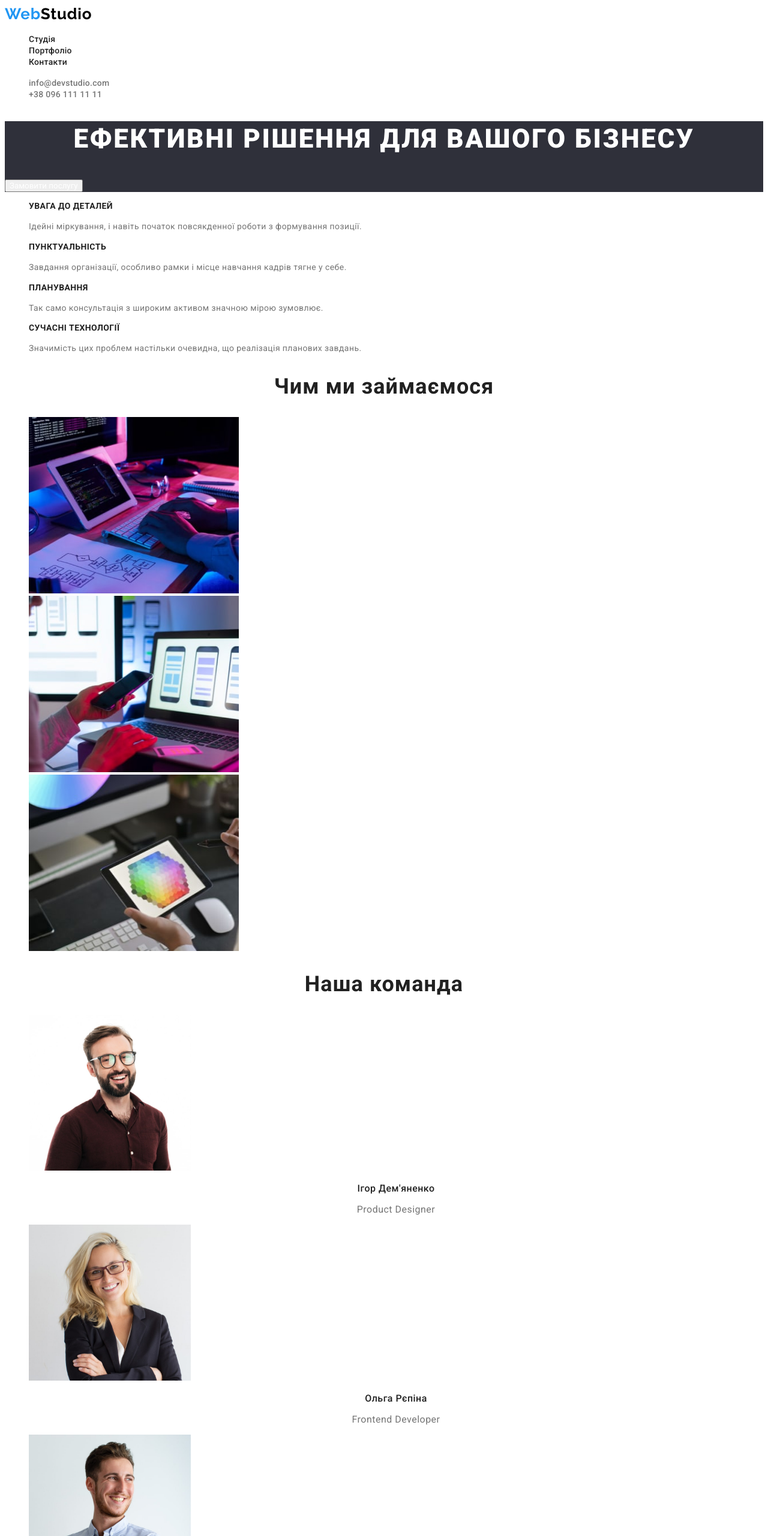
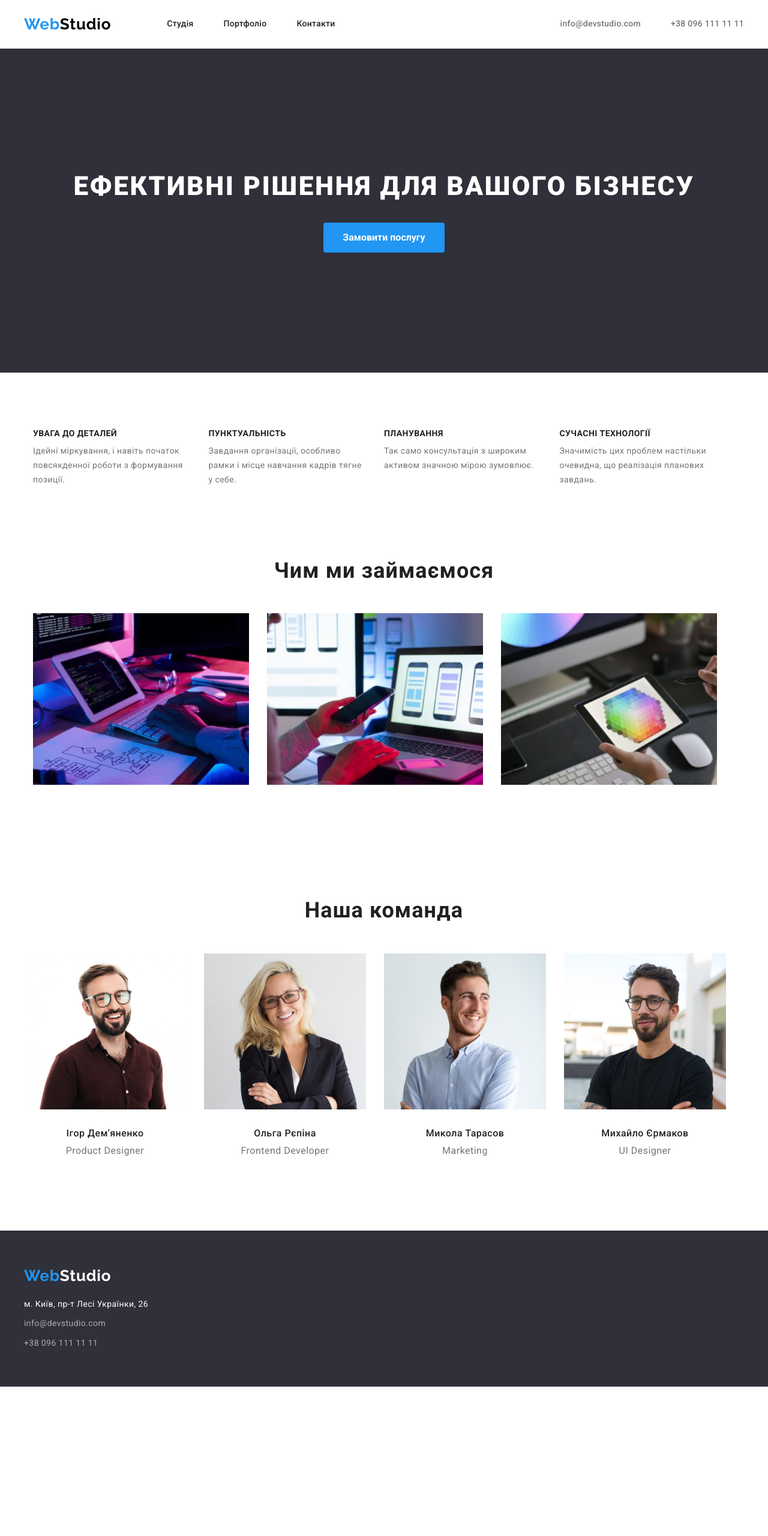
Before and after one commit to belinskiy-and/webstudio, a plain HTML site: page index.html in a window 1280 px wide. Shown: the top 2560 px of the page at 60% size. After the commit the page ends 2311 px from the top, so only its background shows below. Drawn offline with Linux system fonts and the light colour scheme.

Commit message:
worked lesson 03

```diff
--- a/css/style.css
+++ b/css/style.css
@@ -1,6 +1,6 @@
 :root {
     /* Accent color */
-    --accent-color: #2196F3;
+    --accent-color: #2196f3;
 
     /* Logo text color */
     --primary-logo-text-color: #000000;
@@ -25,6 +25,42 @@
     --secondary-font-family: Raleway, sans-serif;
 }
 
+/* --------------- Reset --------------- */
+
+*,
+*::before,
+*::after {
+    box-sizing: border-box;
+}
+
+html,
+body {
+    height: 100%;
+    margin: 0;
+}
+
+p,
+h1,
+h2,
+h3,
+h4,
+h5,
+h6 {
+    margin: 0;
+}
+
+ul {
+    margin: 0;
+    padding: 0;
+}
+
+button {
+    font-family: inherit;
+    cursor: pointer;
+}
+
+/* ----------------------------------- */
+
 body {
     font-family: var(--primary-font-family);
 }
@@ -46,10 +82,27 @@ body {
     color: var(--title-text-color);
 }
 
+.container {
+    width: 1200px;
+    padding: 0 15px;
+    margin: 0 auto;
+}
+
 /* --------------- HEADER --------------- */
 
 .header {
+}
 
+.header-container {
+    display: flex;
+    padding: 25px 0;
+}
+
+.nav {
+    display: flex;
+    align-items: center;
+    gap: 93px;
+    margin-right: auto;
 }
 
 .logo-link {
@@ -65,7 +118,23 @@ body {
     color: var(--accent-color);
 }
 
+.nav-list {
+    height: 100%;
+    display: flex;
+    align-items: center;
+    gap: 50px;
+}
+
+.nav-item {
+    height: 100%;
+}
+
 .nav-link {
+    height: 100%;
+
+    display: flex;
+    align-items: center;
+
     font-weight: 500;
     font-size: 14px;
     line-height: 1.14;
@@ -73,7 +142,22 @@ body {
     color: var(--primary-header-text-color);
 }
 
+.header-list {
+    display: flex;
+    align-items: center;
+    gap: 50px;
+}
+
+.header-item {
+    height: 100%;
+}
+
 .header-link {
+    height: 100%;
+
+    display: flex;
+    align-items: center;
+
     font-weight: 500;
     font-size: 14px;
     line-height: 1.14;
@@ -91,11 +175,15 @@ body {
 /* --------------- HERO --------------- */
 
 .hero {
+    padding: 200px 0;
+
     /* !!! ВРЕМЕННО */
-    background-color: #2F303A;
+    background-color: #2f303a;
 }
 
 .hero-title {
+    margin-bottom: 30px;
+
     font-weight: 900;
     font-size: 44px;
     line-height: 1.36;
@@ -107,11 +195,28 @@ body {
 }
 
 .hero-btn {
+    display: block;
+    margin: 0 auto;
+    padding: 10px 32px;
+
     font-family: inherit;
+    font-weight: 700;
+    font-size: 16px;
+    line-height: 1.86;
     color: var(--primary-hero-text-color);
+
+    background-color: var(--accent-color);
+    border-color: var(--accent-color);
+    border: none;
+    border-radius: 4px;
 }
 
 /* --------------- ADVANTAGES --------------- */
+
+.advantages-container {
+    padding-top: 94px;
+    padding-bottom: 118px;
+}
 
 .visually-hidden {
     position: absolute;
@@ -127,7 +232,19 @@ body {
     overflow: hidden;
 }
 
+.advantages-list {
+    display: flex;
+    flex-wrap: wrap;
+    gap: 30px;
+}
+
+.advantages-item {
+    flex-basis: calc(100% / 4 - 30px);
+}
+
 .advantages-title {
+    margin-bottom: 10px;
+
     font-weight: 700;
     font-size: 14px;
     line-height: 1.14;
@@ -145,7 +262,59 @@ body {
 
 /* --------------- SPECIFICITY --------------- */
 
+.specificity-container {
+    padding-bottom: 94px;
+}
+
+.section-title {
+    margin-bottom: 50px;
+}
+
+.specificity-list {
+    display: flex;
+    flex-wrap: wrap;
+    gap: 30px;
+}
+
+.specificity-item {
+    flex-basis: calc(100% / 3 - 30px);
+}
+
+.specificity-image {
+    width: 100%;
+    height: auto;
+
+    display: block;
+}
+
+/* --------------- TEAM --------------- */
+
+.team-container {
+    padding: 94px 0;
+}
+
+.team-list {
+    display: flex;
+    flex-wrap: wrap;
+    gap: 30px;
+}
+
+.team-item {
+    flex-basis: calc(100% / 4 - 30px);
+    padding-bottom: 30px;
+}
+
+.team-photo {
+    width: 100%;
+    height: auto;
+
+    display: block;
+    margin-bottom: 30px;
+}
+
 .team-title {
+    margin-bottom: 10px;
+
     font-weight: 500;
     font-size: 16px;
     line-height: 1.19;
@@ -166,20 +335,38 @@ body {
 
 .footer {
     /* !!! ВРЕМЕННО */
-    background-color: #2F303A;
+    background-color: #2f303a;
 }
 
-.footer .logo-link {
+.footer-container {
+    padding: 60px 0;
+}
+
+.logo-link.footer {
+    margin-bottom: 20px;
+}
+
+.footer.logo-link {
+    display: block;
+
     color: var(--secondary-logo-text-color);
 }
 
 .footer-address {
+    margin-bottom: 9px;
+
     font-style: normal;
     font-weight: 400;
     font-size: 14px;
     line-height: 1.71;
     letter-spacing: 0.03em;
-    color: #FFFFFF;
+    color: #ffffff;
+}
+
+.footer-list {
+    display: flex;
+    flex-direction: column;
+    gap: 9px;
 }
 
 .footer-link {
@@ -194,7 +381,21 @@ body {
 
 /* --------------- ACTIONS --------------- */
 
+.projects-container {
+    padding: 94px 0;
+}
+
+.projects-filter-list {
+    display: flex;
+    justify-content: center;
+    flex-wrap: wrap;
+    gap: 8px;
+    margin-bottom: 50px;
+}
+
 .projects-filter-btn {
+    padding: 6px 22px;
+
     font-family: inherit;
     font-weight: 500;
     font-size: 16px;
@@ -202,9 +403,43 @@ body {
     text-align: center;
     letter-spacing: 0.03em;
     color: var(--primary-btn-color);
+
+    background-color: #F5F4FA;
+    border: none;
+    border-radius: 4px;
+}
+
+.projects-filter-btn.active {
+    color: #ffffff;
+    background-color: var(--accent-color);
+}
+
+.projects-list {
+    display: flex;
+    flex-wrap: wrap;
+    gap: 30px;
+}
+
+.portfolio-item {
+    flex-basis: calc(100% / 3 - 30px);
+}
+
+.project-image {
+    width: 100%;
+    height: auto;
+
+    display: block;
+    margin-bottom: 20px;
+
+}
+
+.project-description {
+    padding: 20px 24px;
 }
 
 .project-title {
+    margin-bottom: 4px;
+
     font-weight: 700;
     font-size: 18px;
     line-height: 2;
--- a/index.html
+++ b/index.html
@@ -1,5 +1,6 @@
 <!DOCTYPE html>
 <html lang="uk">
+
 <head>
     <meta charset="UTF-8">
     <meta http-equiv="X-UA-Compatible" content="IE=edge">
@@ -7,12 +8,16 @@
     <title>WebStudio</title>
     <link rel="preconnect" href="https://fonts.googleapis.com">
     <link rel="preconnect" href="https://fonts.gstatic.com" crossorigin>
-    <link href="https://fonts.googleapis.com/css2?family=Raleway:wght@700&family=Roboto:wght@400;500;700;900&display=swap" rel="stylesheet">
+    <link
+        href="https://fonts.googleapis.com/css2?family=Raleway:wght@700&family=Roboto:wght@400;500;700;900&display=swap"
+        rel="stylesheet">
     <link rel="stylesheet" href="./css/style.css">
 </head>
+
 <body>
     <!-- Header -->
     <header class="header">
+        <div class="container header-container">
             <nav class="nav">
                 <a href="./" class="logo-link link" lang="en"><span class="accent">Web</span>Studio</a>
 
@@ -24,31 +29,39 @@
             </nav>
 
             <ul class="header-list list">
-            <li class="header-item"><a class="header-link link" href="mailto:info@devstudio.com">info@devstudio.com</a></li>
+                <li class="header-item"><a class="header-link link"
+                        href="mailto:info@devstudio.com">info@devstudio.com</a></li>
                 <li class="header-item"><a class="header-link link" href="tel:+380961111111">+38 096 111 11 11</a></li>
             </ul>
+        </div>
     </header>
 
     <!-- Main -->
     <main>
         <!-- Hero section -->
         <section class="hero">
+            <div class="container">
                 <h1 class="hero-title">Ефективні рішення для вашого бізнесу</h1>
                 <button class="hero-btn" type="button">Замовити послугу</button>
+            </div>
+
         </section>
 
         <!-- Advantages section -->
         <section class="advantages">
+            <div class="container advantages-container">
                 <h2 class="visually-hidden">Наші переваги</h2>
 
                 <ul class="advantages-list list">
                     <li class="advantages-item">
                         <h3 class="advantages-title">УВАГА ДО ДЕТАЛЕЙ</h3>
-                    <p class="advantages-text">Ідейні міркування, і навіть початок повсякденної роботи з формування позиції.</p>
+                        <p class="advantages-text">Ідейні міркування, і навіть початок повсякденної роботи з формування
+                            позиції.</p>
                     </li>
                     <li class="advantages-item">
                         <h3 class="advantages-title">ПУНКТУАЛЬНІСТЬ</h3>
-                    <p class="advantages-text">Завдання організації, особливо рамки і місце навчання кадрів тягне у себе.</p>
+                        <p class="advantages-text">Завдання організації, особливо рамки і місце навчання кадрів тягне у
+                            себе.</p>
                     </li>
                     <li class="advantages-item">
                         <h3 class="advantages-title">ПЛАНУВАННЯ</h3>
@@ -56,58 +69,75 @@
                     </li>
                     <li class="advantages-item">
                         <h3 class="advantages-title">СУЧАСНІ ТЕХНОЛОГІЇ</h3>
-                    <p class="advantages-text">Значимість цих проблем настільки очевидна, що реалізація планових завдань.</p>
+                        <p class="advantages-text">Значимість цих проблем настільки очевидна, що реалізація планових
+                            завдань.</p>
                     </li>
                 </ul>
+            </div>
         </section>
 
         <!-- Our specificity section -->
         <section class="specificity">
+            <div class="container specificity-container">
                 <h2 class="section-title">Чим ми займаємося</h2>
 
                 <ul class="specificity-list list">
-                <li class="specificity-item"><img src="./images/specific-img1.jpg" alt="Чим ми займаємося 1" width="350" height="294"></li>
-                <li class="specificity-item"><img src="./images/specific-img2.jpg" alt="Чим ми займаємося 2" width="350" height="294"></li>
-                <li class="specificity-item"><img src="./images/specific-img3.jpg" alt="Чим ми займаємося 3" width="350" height="294"></li>
+                    <li class="specificity-item"><img class="specificity-image" src="./images/specific-img1.jpg"
+                            alt="Чим ми займаємося 1" width="350" height="294"></li>
+                    <li class="specificity-item"><img class="specificity-image" src="./images/specific-img2.jpg"
+                            alt="Чим ми займаємося 2" width="350" height="294"></li>
+                    <li class="specificity-item"><img class="specificity-image" src="./images/specific-img3.jpg"
+                            alt="Чим ми займаємося 3" width="350" height="294"></li>
                 </ul>
+            </div>
         </section>
 
         <!-- Team section -->
         <section class="team">
+            <div class="container team-container">
                 <h2 class="section-title">Наша команда</h2>
                 <ul class="team-list list">
                     <li class="team-item">
-                    <img src="./images/team-photo1.jpg" alt="Ігор Дем'яненко" width="270" height="260">
+                        <img class="team-photo" src="./images/team-photo1.jpg" alt="Ігор Дем'яненко" width="270"
+                            height="260">
                         <h3 class="team-title">Ігор Дем'яненко</h3>
                         <p class="team-position" lang="en">Product Designer</p>
                     </li>
                     <li class="team-item">
-                    <img src="./images/team-photo2.jpg" alt="Ольга Рєпіна" width="270" height="260">
+                        <img class="team-photo" src="./images/team-photo2.jpg" alt="Ольга Рєпіна" width="270"
+                            height="260">
                         <h3 class="team-title">Ольга Рєпіна</h3>
                         <p class="team-position" lang="en">Frontend Developer</p>
                     </li>
                     <li class="team-item">
-                    <img src="./images/team-photo3.jpg" alt="Микола Тарасов" width="270" height="260">
+                        <img class="team-photo" src="./images/team-photo3.jpg" alt="Микола Тарасов" width="270"
+                            height="260">
                         <h3 class="team-title">Микола Тарасов</h3>
                         <p class="team-position" lang="en">Marketing</p>
                     </li>
                     <li class="team-item">
-                    <img src="./images/team-photo4.jpg" alt="Михайло Єрмаков" width="270" height="260">
+                        <img class="team-photo" src="./images/team-photo4.jpg" alt="Михайло Єрмаков" width="270"
+                            height="260">
                         <h3 class="team-title">Михайло Єрмаков</h3>
                         <p class="team-position" lang="en">UI Designer</p>
                     </li>
                 </ul>
+            </div>
         </section>
     </main>
 
     <!-- Footer -->
     <footer class="footer">
-        <a class="logo-link link" href="./" lang="en"><span class="accent">Web</span>Studio</a>
+        <div class="container footer-container">
+            <a class="logo-link footer link" href="./" lang="en"><span class="accent">Web</span>Studio</a>
             <address class="footer-address">м. Київ, пр-т Лесі Українки, 26</address>
             <ul class="footer-list list">
-            <li class="footer-item"><a class="footer-link" href="mailto:info@devstudio.com">info@devstudio.com</a></li>
-            <li class="footer-item"><a class="footer-link" href="tel:+380961111111">+38 096 111 11 11</a></li>
+                <li class="footer-item"><a class="footer-link link" href="mailto:info@devstudio.com">info@devstudio.com</a>
+                </li>
+                <li class="footer-item"><a class="footer-link link" href="tel:+380961111111">+38 096 111 11 11</a></li>
             </ul>
+        </div>
     </footer>
 </body>
+
 </html>
```
Also changed, not shown: portfolio.html (+56 -19 lines), .prettierrc.json (added). Lines whose indentation alone changed are shown as unchanged.
